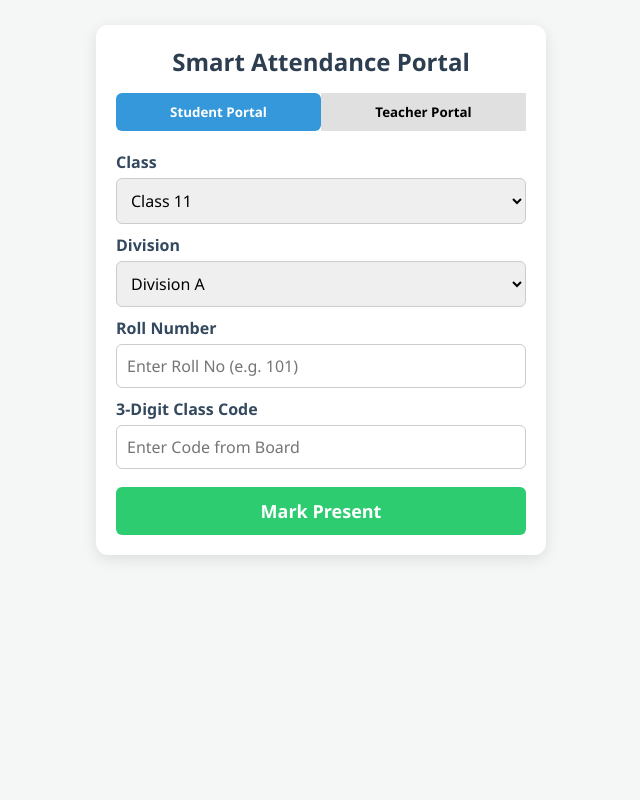
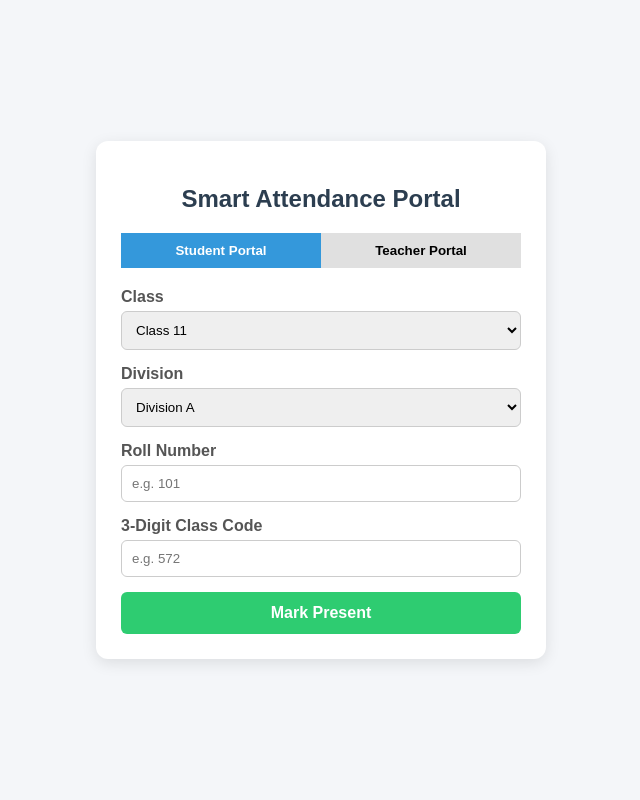
Before and after one commit to harshalipatil1407-boop/attendance-system, a Flask app: page / in a window 1280 px wide. Shown: the whole page, without its empty margins (319-959 px from the left). Run offline with Flask 3, Linux system fonts and the light colour scheme; some libraries are stand-ins or nearby versions.

Commit message:
Update index.html

```diff
--- a/templates/index.html
+++ b/templates/index.html
@@ -5,136 +5,149 @@
     <meta name="viewport" content="width=device-width, initial-scale=1.0">
     <title>Smart Class Attendance System</title>
     <style>
-        * { box-sizing: border-box; font-family: 'Segoe UI', Tahoma, Geneva, Verdana, sans-serif; margin: 0; padding: 0; }
-        body { background-color: #f4f7f6; padding: 15px; }
-        .card { background: white; max-width: 450px; margin: 10px auto; border-radius: 12px; padding: 20px; box-shadow: 0 4px 15px rgba(0,0,0,0.1); }
-        h2 { text-align: center; color: #2c3e50; margin-bottom: 15px; }
+        body { font-family: Arial, sans-serif; background: #f4f6f9; display: flex; justify-content: center; align-items: center; min-height: 100vh; margin: 0; }
+        .card { background: white; padding: 25px; border-radius: 12px; box-shadow: 0 4px 15px rgba(0,0,0,0.1); width: 100%; max-width: 400px; }
+        h2 { text-align: center; color: #2c3e50; margin-bottom: 20px; }
         .tabs { display: flex; margin-bottom: 20px; }
-        .tab-btn { flex: 1; padding: 10px; border: none; background: #e0e0e0; font-weight: bold; cursor: pointer; }
-        .tab-btn.active { background: #3498db; color: white; border-radius: 6px; }
-        label { display: block; margin-top: 10px; font-weight: 600; color: #34495e; }
-        select, input { width: 100%; padding: 10px; margin-top: 5px; border: 1px solid #ccc; border-radius: 6px; font-size: 16px; }
-        button.action-btn { width: 100%; padding: 12px; background: #2ecc71; color: white; border: none; border-radius: 6px; font-size: 18px; margin-top: 18px; cursor: pointer; font-weight: bold; }
-        .code-box { text-align: center; font-size: 38px; font-weight: bold; color: #e74c3c; letter-spacing: 5px; margin: 15px 0; background: #f8d7da; padding: 10px; border-radius: 8px; display: none; }
+        .tab-btn { flex: 1; padding: 10px; border: none; background: #e0e0e0; cursor: pointer; font-weight: bold; }
+        .tab-btn.active { background: #3498db; color: white; }
+        .form-group { margin-bottom: 15px; }
+        label { display: block; margin-bottom: 5px; font-weight: bold; color: #555; }
+        input, select { width: 100%; padding: 10px; border: 1px solid #ccc; border-radius: 6px; box-sizing: border-box; }
+        button.submit-btn { width: 100%; padding: 12px; background: #2ecc71; color: white; border: none; border-radius: 6px; font-size: 16px; cursor: pointer; font-weight: bold; }
+        button.submit-btn:hover { background: #27ae60; }
+        #messageBox { margin-top: 15px; padding: 10px; border-radius: 6px; display: none; text-align: center; font-weight: bold; }
+        .success { background: #d4edda; color: #155724; border: 1px solid #c3e6cb; }
+        .error { background: #f8d7da; color: #721c24; border: 1px solid #f5c6cb; }
     </style>
 </head>
 <body>
 
 <div class="card">
     <h2>Smart Attendance Portal</h2>
-
     <div class="tabs">
-        <button class="tab-btn active" onclick="showTab('student')">Student Portal</button>
-        <button class="tab-btn" onclick="showTab('teacher')">Teacher Portal</button>
+        <button class="tab-btn active" onclick="switchTab('student')">Student Portal</button>
+        <button class="tab-btn" onclick="switchTab('teacher')">Teacher Portal</button>
     </div>
 
-    <!-- STUDENT SECTION -->
-    <div id="student-section">
-        <label>Class</label>
-        <select id="s_class">
-            <option>Class 11</option>
-            <option>Class 12</option>
-            <option>FY CS</option>
-        </select>
+    <!-- Student Form -->
+    <form id="studentForm">
+        <div class="form-group">
+            <label>Class</label>
+            <select name="class_name" required>
+                <option value="Class 11">Class 11</option>
+                <option value="Class 12">Class 12</option>
+            </select>
+        </div>
+        <div class="form-group">
+            <label>Division</label>
+            <select name="division" required>
+                <option value="Division A">Division A</option>
+                <option value="Division B">Division B</option>
+            </select>
+        </div>
+        <div class="form-group">
+            <label>Roll Number</label>
+            <input type="text" name="roll_no" placeholder="e.g. 101" required>
+        </div>
+        <div class="form-group">
+            <label>3-Digit Class Code</label>
+            <input type="text" name="code" placeholder="e.g. 572" required>
+        </div>
+        <button type="submit" class="submit-btn">Mark Present</button>
+    </form>
 
-        <label>Division</label>
-        <select id="s_div">
-            <option>Division A</option>
-            <option>Division B</option>
-        </select>
+    <!-- Teacher Form -->
+    <form id="teacherForm" style="display: none;">
+        <div class="form-group">
+            <label>Class</label>
+            <select name="class_name" required>
+                <option value="Class 11">Class 11</option>
+                <option value="Class 12">Class 12</option>
+            </select>
+        </div>
+        <div class="form-group">
+            <label>Division</label>
+            <select name="division" required>
+                <option value="Division A">Division A</option>
+                <option value="Division B">Division B</option>
+            </select>
+        </div>
+        <div class="form-group">
+            <label>Subject</label>
+            <input type="text" name="subject" value="Maths" required>
+        </div>
+        <div class="form-group">
+            <label>Period</label>
+            <input type="text" name="period" value="1st Period" required>
+        </div>
+        <button type="submit" class="submit-btn" style="background:#3498db;">Generate Code</button>
+    </form>
 
-        <label>Roll Number</label>
-        <input type="text" id="s_roll" placeholder="Enter Roll No (e.g. 101)">
-
-        <label>3-Digit Class Code</label>
-        <input type="number" id="s_code" placeholder="Enter Code from Board">
-
-        <button class="action-btn" onclick="submitAttendance()">Mark Present</button>
-    </div>
-
-    <!-- TEACHER SECTION -->
-    <div id="teacher-section" style="display:none;">
-        <label>Select Class</label>
-        <select id="t_class">
-            <option>Class 11</option>
-            <option>Class 12</option>
-            <option>FY CS</option>
-        </select>
-
-        <label>Select Division</label>
-        <select id="t_div">
-            <option>Division A</option>
-            <option>Division B</option>
-        </select>
-
-        <label>Select Subject</label>
-        <select id="t_sub">
-            <option>Mathematics</option>
-            <option>Physics</option>
-            <option>Chemistry</option>
-        </select>
-
-        <label>Select Period</label>
-        <select id="t_period">
-            <option>Period 1</option>
-            <option>Period 2</option>
-            <option>Period 3</option>
-        </select>
-
-        <button class="action-btn" style="background:#3498db;" onclick="generateCode()">Generate Class Code</button>
-
-        <div id="code-display" class="code-box">---</div>
-    </div>
+    <div id="messageBox"></div>
 </div>
 
 <script>
-    function showTab(tab) {
-        document.getElementById('student-section').style.display = tab === 'student' ? 'block' : 'none';
-        document.getElementById('teacher-section').style.display = tab === 'teacher' ? 'block' : 'none';
-        document.querySelectorAll('.tab-btn').forEach((b, i) => b.classList.toggle('active', (i===0 && tab==='student') || (i===1 && tab==='teacher')));
+    function switchTab(tab) {
+        const studentForm = document.getElementById('studentForm');
+        const teacherForm = document.getElementById('teacherForm');
+        const btns = document.querySelectorAll('.tab-btn');
+        const msg = document.getElementById('messageBox');
+        msg.style.display = 'none';
+
+        if(tab === 'student') {
+            studentForm.style.display = 'block';
+            teacherForm.style.display = 'none';
+            btns[0].classList.add('active');
+            btns[1].classList.remove('active');
+        } else {
+            studentForm.style.display = 'none';
+            teacherForm.style.display = 'block';
+            btns[1].classList.add('active');
+            btns[0].classList.remove('active');
+        }
     }
 
-    function generateCode() {
-        if (!navigator.geolocation) return alert("Please enable GPS Location!");
-
-        navigator.geolocation.getCurrentPosition(pos => {
-            const formData = new FormData();
-            formData.append('class_name', document.getElementById('t_class').value);
-            formData.append('division', document.getElementById('t_div').value);
-            formData.append('subject', document.getElementById('t_sub').value);
-            formData.append('period', document.getElementById('t_period').value);
-            formData.append('latitude', pos.coords.latitude);
-            formData.append('longitude', pos.coords.longitude);
-
-            fetch('/generate_code', { method: 'POST', body: formData })
-            .then(res => res.json())
-            .then(data => {
-                const box = document.getElementById('code-display');
-                box.innerText = data.code;
-                box.style.display = 'block';
-            });
-        }, () => alert("Location permission required for teacher to set Geofence!"));
+    function showMessage(text, isSuccess) {
+        const msg = document.getElementById('messageBox');
+        msg.innerText = text;
+        msg.className = isSuccess ? 'success' : 'error';
+        msg.style.display = 'block';
     }
 
-    function submitAttendance() {
-        if (!navigator.geolocation) return alert("Please enable GPS Location!");
+    // Teacher Form Submit
+    document.getElementById('teacherForm').addEventListener('submit', async function(e) {
+        e.preventDefault();
+        const formData = new FormData(this);
+        try {
+            const res = await fetch('/generate_code', { method: 'POST', body: formData });
+            const data = await res.json();
+            if(data.status === 'Success') {
+                showMessage('CODE GENERATED: ' + data.code, true);
+            } else {
+                showMessage(data.reason || 'Failed to generate code', false);
+            }
+        } catch(err) {
+            showMessage('Server Error: ' + err, false);
+        }
+    });
 
-        navigator.geolocation.getCurrentPosition(pos => {
-            const formData = new FormData();
-            formData.append('class_name', document.getElementById('s_class').value);
-            formData.append('division', document.getElementById('s_div').value);
-            formData.append('roll_no', document.getElementById('s_roll').value);
-            formData.append('code', document.getElementById('s_code').value);
-            formData.append('latitude', pos.coords.latitude);
-            formData.append('longitude', pos.coords.longitude);
-
-            fetch('/mark_attendance', { method: 'POST', body: formData })
-            .then(res => res.json())
-            .then(data => {
-                alert(data.message || data.reason);
-            });
-        }, () => alert("Location permission required to mark attendance."));
-    }
+    // Student Form Submit
+    document.getElementById('studentForm').addEventListener('submit', async function(e) {
+        e.preventDefault();
+        const formData = new FormData(this);
+        try {
+            const res = await fetch('/mark_attendance', { method: 'POST', body: formData });
+            const data = await res.json();
+            if(data.status === 'Success') {
+                showMessage(data.message, true);
+            } else {
+                showMessage(data.reason || 'Attendance Failed!', false);
+            }
+        } catch(err) {
+            showMessage('Server Error: ' + err, false);
+        }
+    });
 </script>
 
 </body>
```
